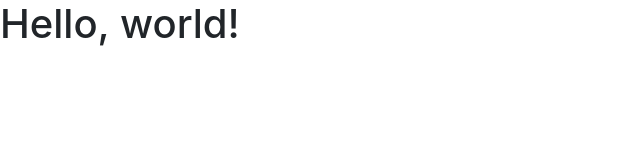
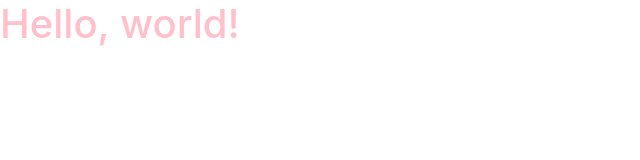
Before and after one commit to philip6site/limp14.github.io, a plain HTML site: page index.html in a window 1280 px wide. Shown: the whole page, without its empty margins (0-640 px from the left). Drawn offline with nearby package versions, Linux system fonts and the light colour scheme.

Commit message:
Add files via upload

```diff
--- a/index.html
+++ b/index.html
@@ -11,7 +11,7 @@
     <title>Hello, world!</title>
   </head>
   <body>
-    <h1>Hello, world!</h1>
+    <h1 style="color: pink">Hello, world!</h1>
 
     <!-- Optional JavaScript -->
     <!-- jQuery first, then Popper.js, then Bootstrap JS -->
```
